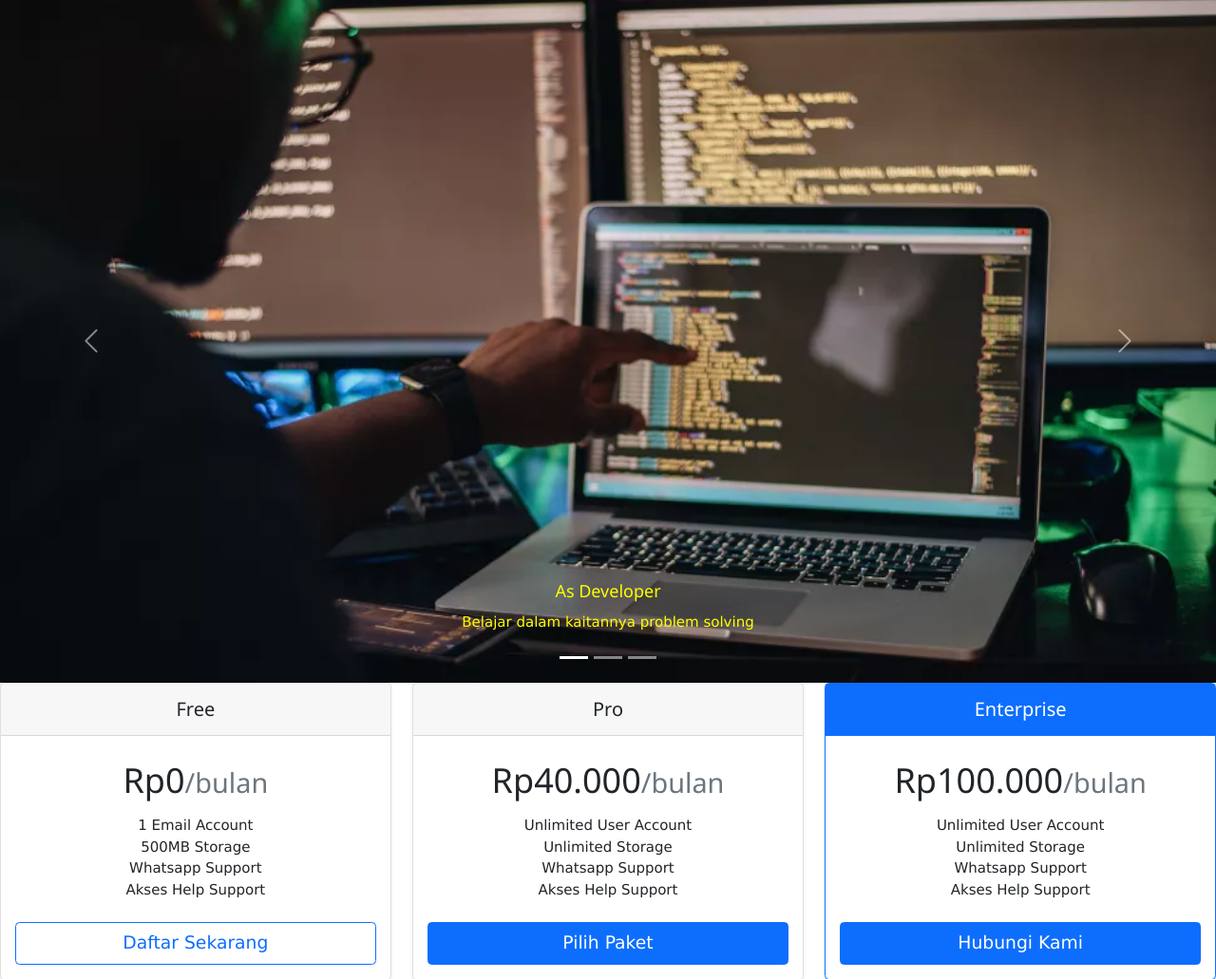
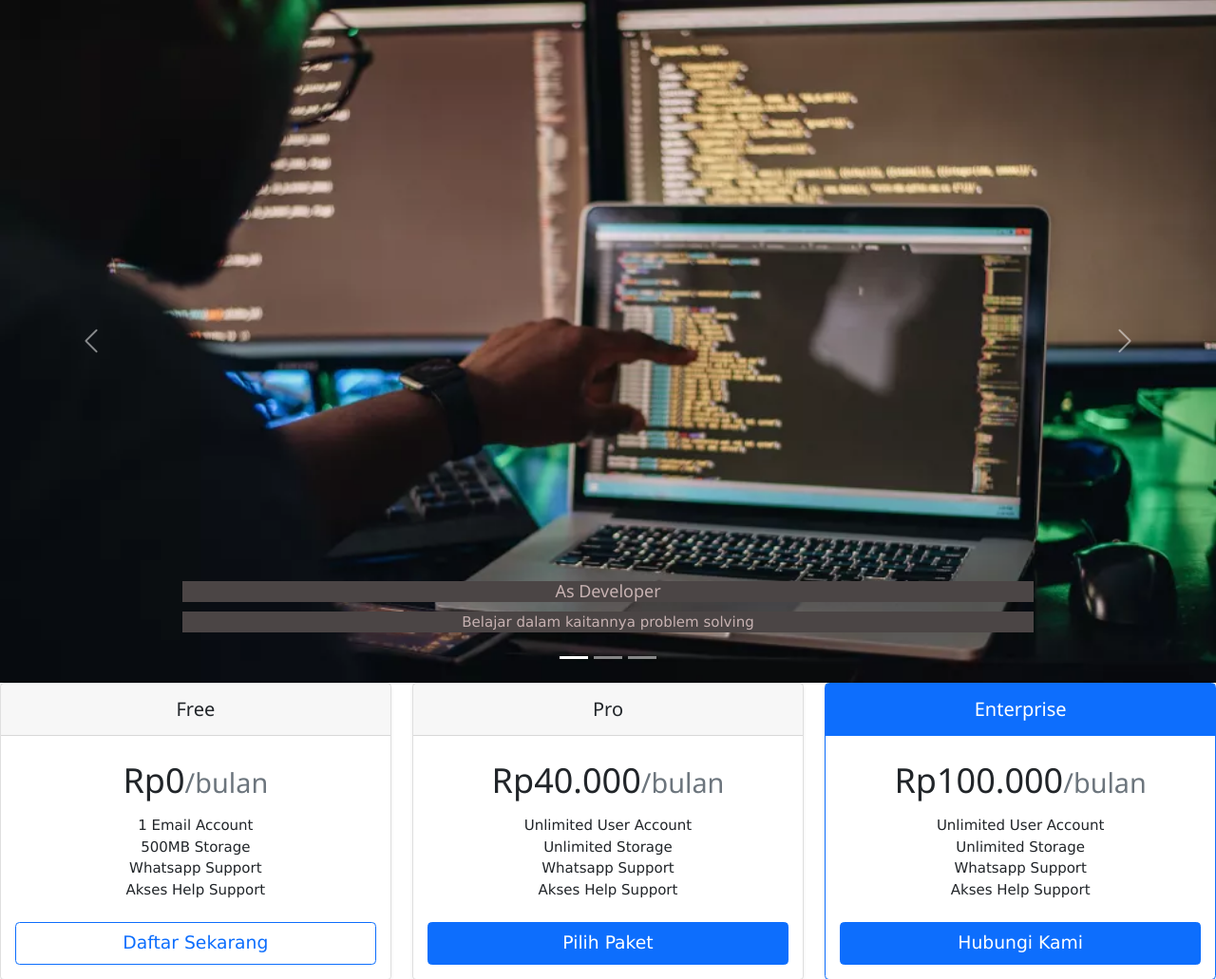
Before and after one commit to yusufalqard/personal-hawi-site, a PHP site: page / in a window 1280 px wide. Shown: the part 54-1085 px from the top of the page at 95% size. Run offline with PHP 8.4, Linux system fonts and the light colour scheme.

Commit message:
update css

```diff
--- a/hawistyles.css
+++ b/hawistyles.css
@@ -2,5 +2,6 @@ carousel-item{
     height:500px;
 }
 .label-carousel, h5{
-    color:yellow;
+    color:rgb(199, 178, 178);
+    background-color: rgb(75, 69, 69);
 }
```
